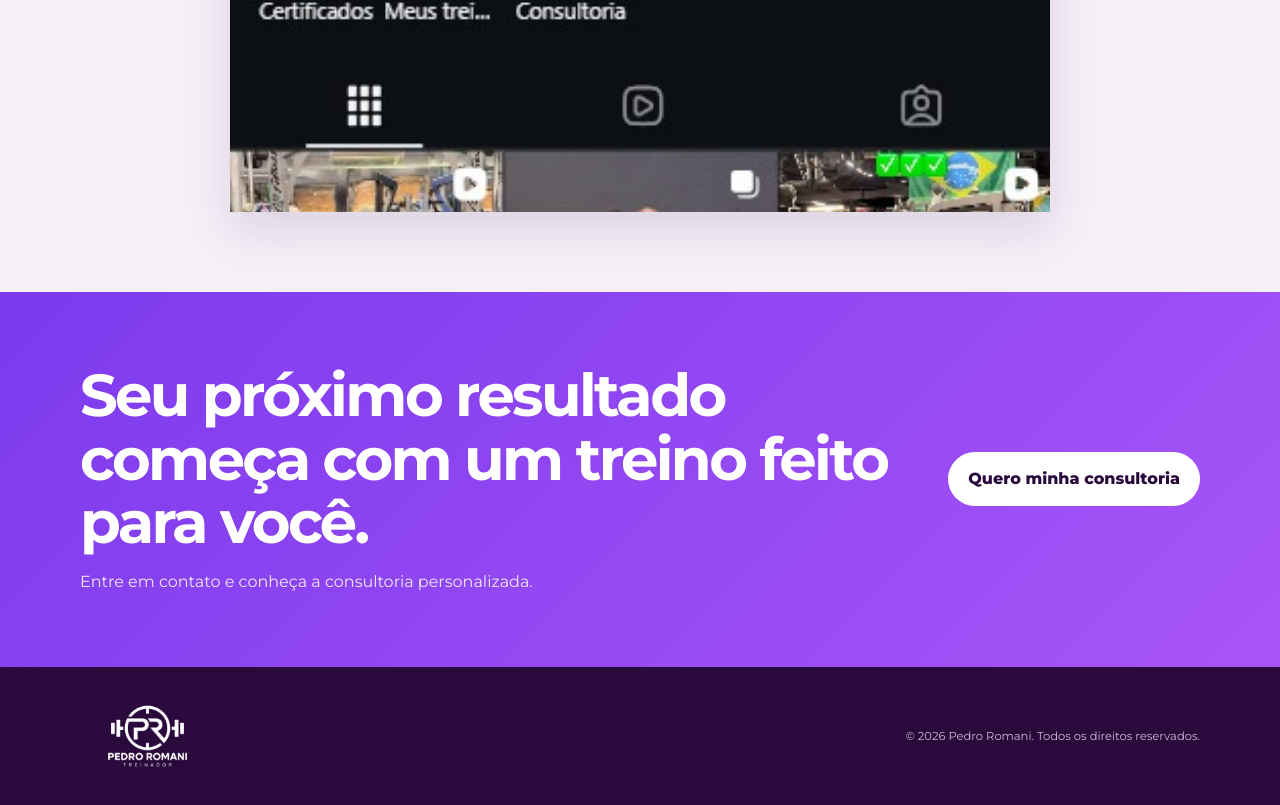
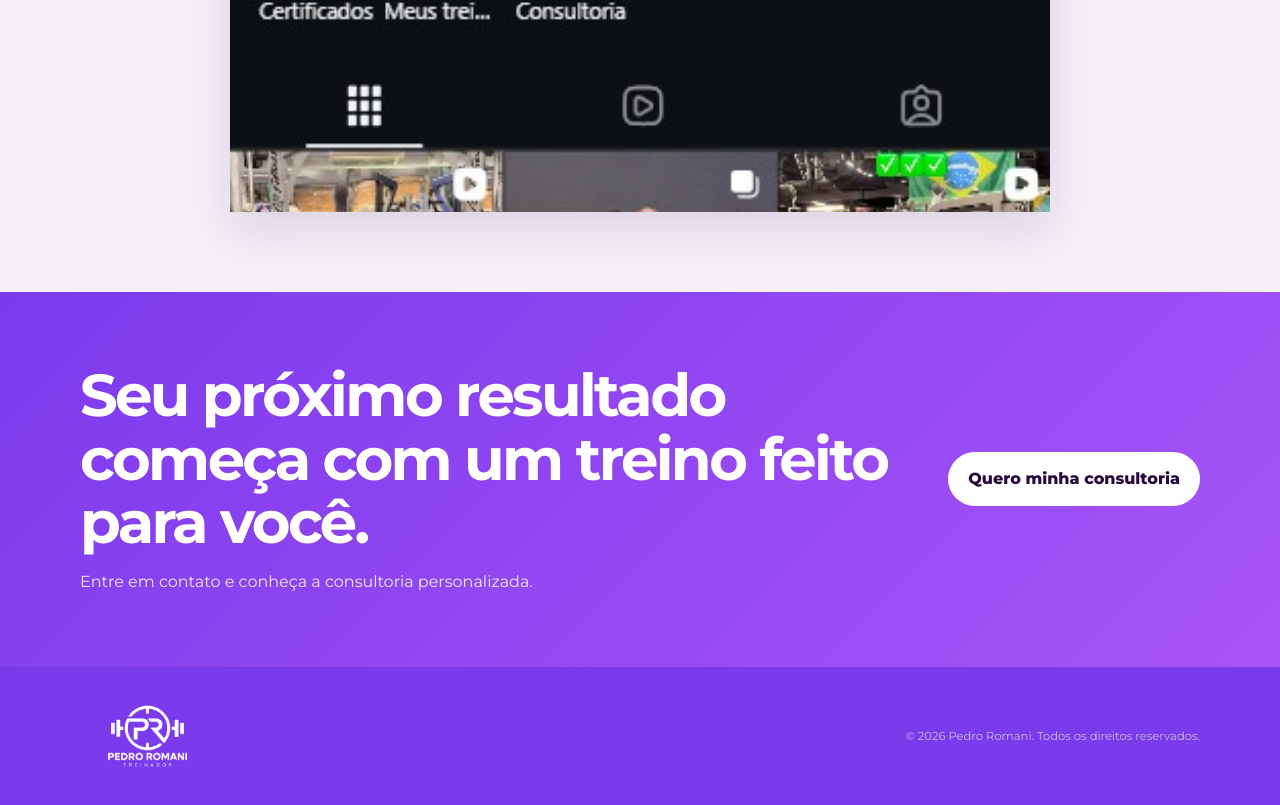
Before and after one commit to gmilanezz/pedroromani, a website: page index.html in a window 1280 px wide. Shown: the part 5623-6428 px from the top of the page. Drawn offline with Linux system fonts and the light colour scheme.

Commit message:
adding ghpages

```diff
--- /dev/null
+++ b/package.json
@@ -0,0 +1,5 @@
+{
+  "devDependencies": {
+    "gh-pages": "^6.3.0"
+  }
+}
--- a/style.css
+++ b/style.css
@@ -559,7 +559,7 @@ h2 {
 .footer {
   padding: 30px 0;
   color: var(--white);
-  background: var(--nav);
+  background: var(--purple);
 }
 
 .footer-content {
```
Also changed, not shown: 1 other file.
